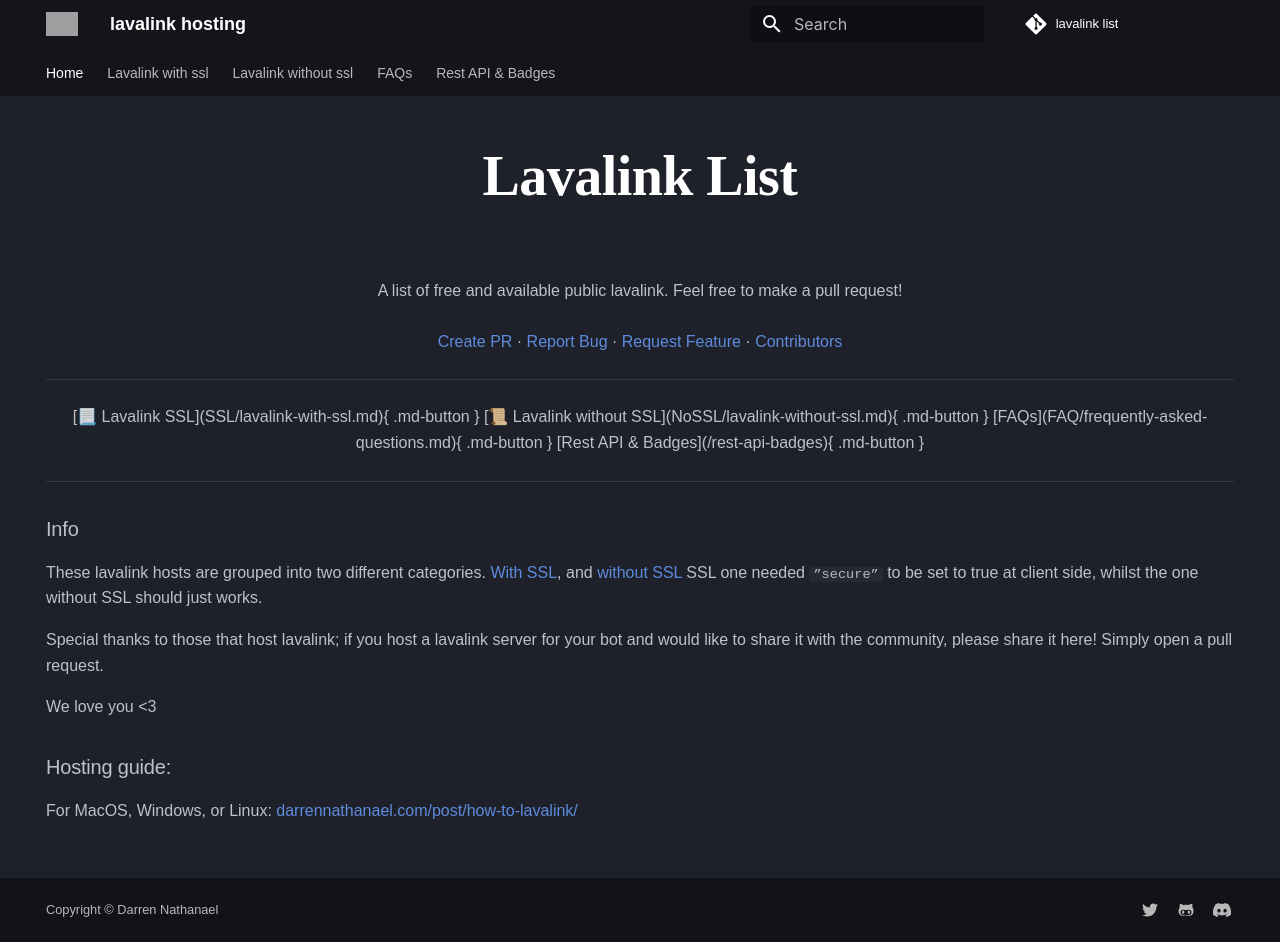
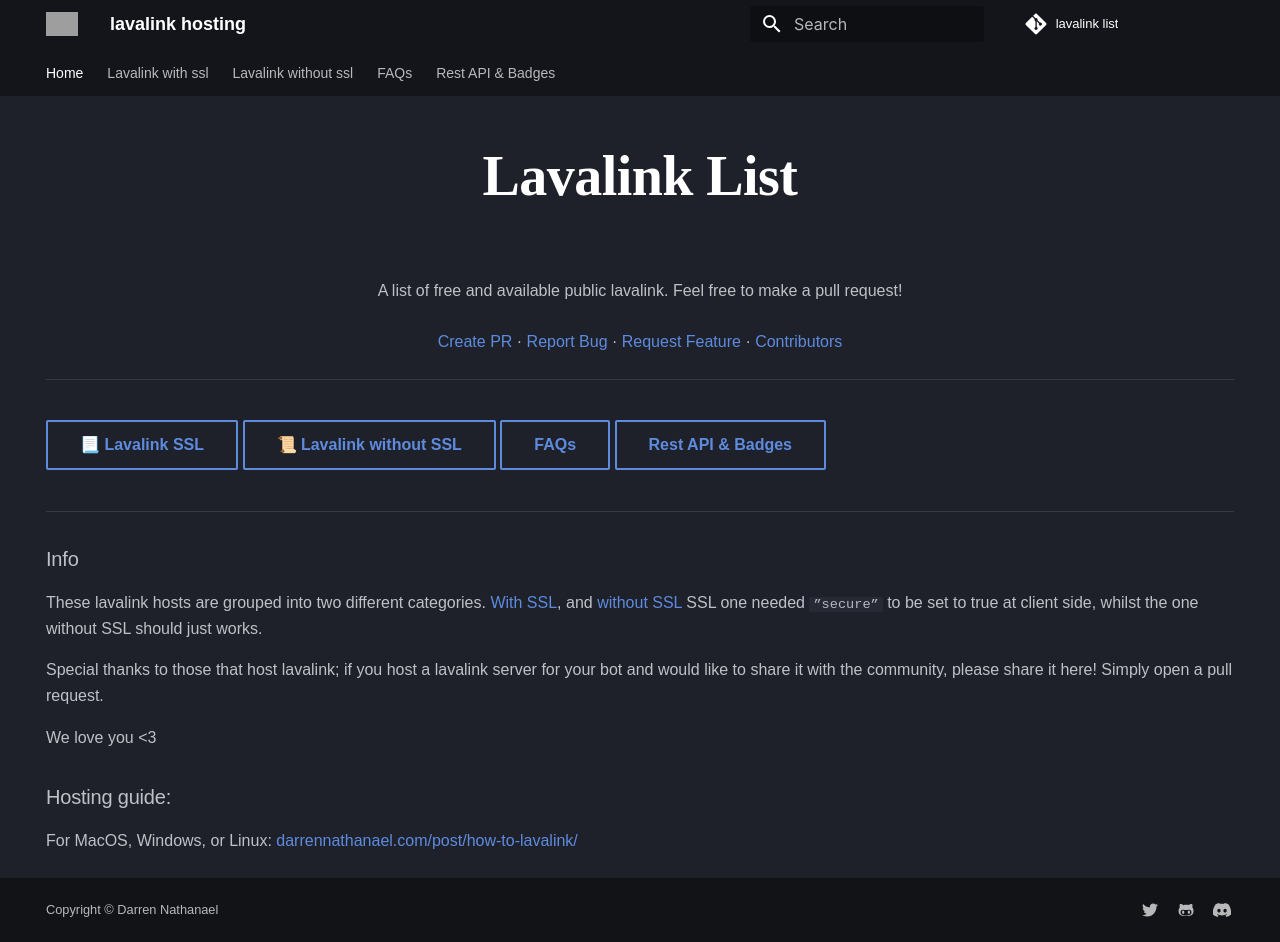
Before and after one commit to DarrenOfficial/lavalink-list, an MkDocs documentation site: the page built from docs/index.md, in a window 1280 px wide and 942 px high. Built offline with MkDocs 1.6.1 and Material for MkDocs 9.7.7, drawn with Linux system fonts in a browser that asks for light colours; some web fonts are replaced; comment, search, counter and statistics services are not loaded; a style sheet for code colours, icons or effects is not loaded; part of the change alters nothing that is shown; grey boxes are pictures that could not be loaded.

Commit message:
Update index.md

```diff
--- a/docs/index.md
+++ b/docs/index.md
@@ -22,12 +22,10 @@ hide:
 
 
 ---
-<div class="centerbut">
-[📃 Lavalink SSL](SSL/lavalink-with-ssl.md){ .md-button }
-[📜 Lavalink without SSL](NoSSL/lavalink-without-ssl.md){ .md-button }
-[FAQs](FAQ/frequently-asked-questions.md){ .md-button }
-[Rest API & Badges](/rest-api-badges){ .md-button }
-</div>
+[📃 Lavalink SSL](SSL/lavalink-with-ssl.md){ .md-button .centerbut }
+[📜 Lavalink without SSL](NoSSL/lavalink-without-ssl.md){ .md-button .centerbut }
+[FAQs](FAQ/frequently-asked-questions.md){ .md-button .centerbut }
+[Rest API & Badges](/rest-api-badges){ .md-button .centerbut }
 ---
 
 ### Info
```
